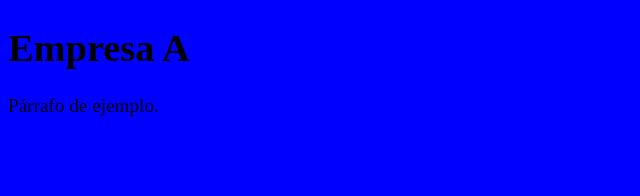
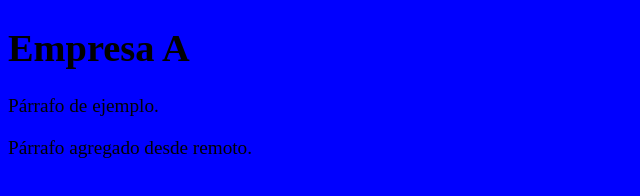
Before and after one commit to cokevega/cursoPildoras, a plain HTML site: page index.html in a window 1280 px wide. Shown: the whole page, without its empty margins (0-640 px from the left). Drawn offline with Linux system fonts and the light colour scheme.

Commit message:
Update index.html

```diff
--- a/index.html
+++ b/index.html
@@ -11,6 +11,7 @@
 <body>
     <h1>Empresa A</h1>
     <p>Párrafo de ejemplo.</p>
+    <p>Párrafo agregado desde remoto.</p>
 </body>
 
 </html>
```
